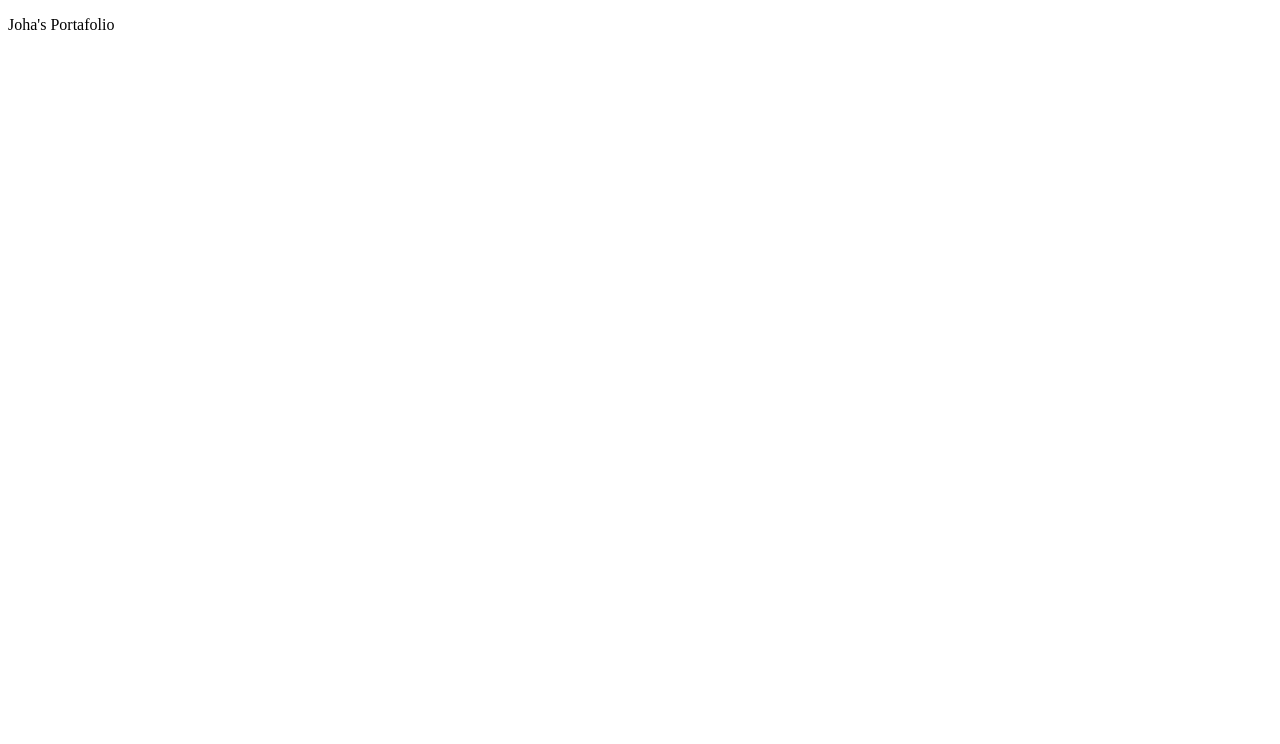
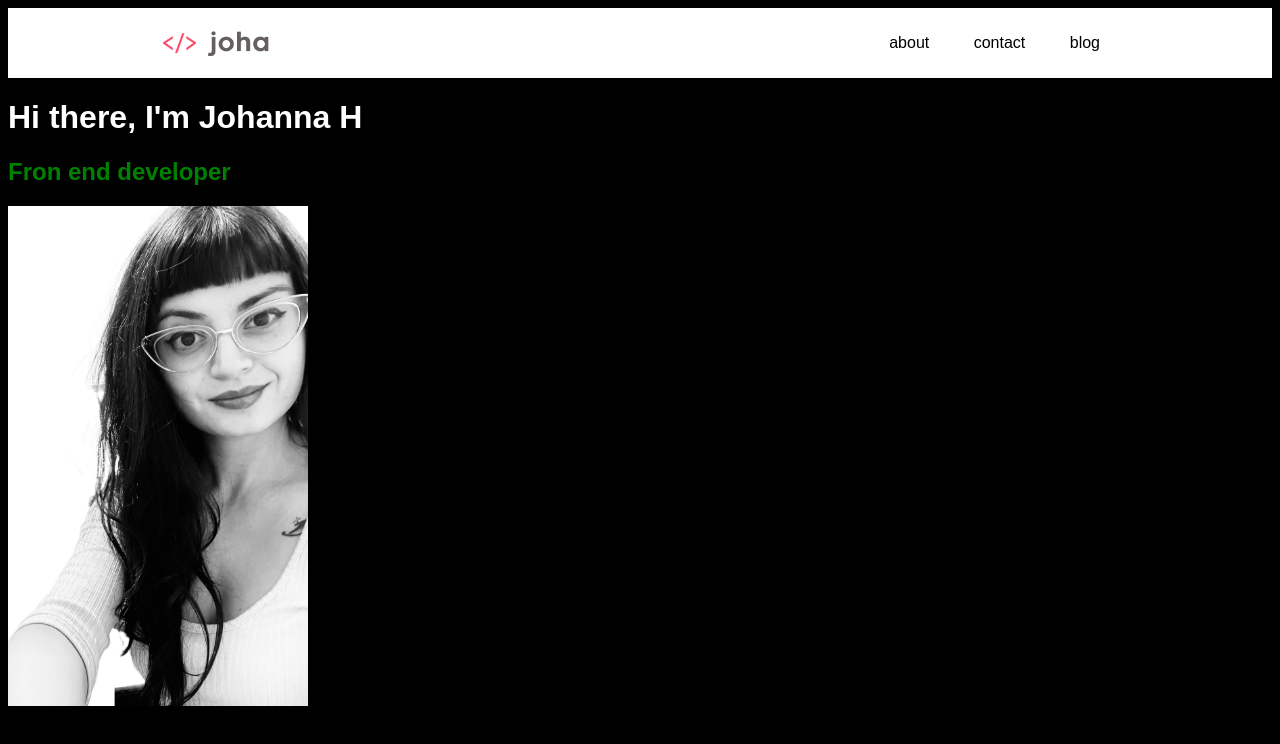
Before and after one commit to Johabela/portafolio_joha, a plain HTML site: page index.html in a window 1280 px wide. Drawn offline with Linux system fonts and the light colour scheme.

Commit message:
Working on the header and nav bar

```diff
--- a/css.css/style.css
+++ b/css.css/style.css
@@ -0,0 +1,57 @@
+body {
+    background-color: black;
+    font-family: Arial, Helvetica, sans-serif;
+
+}
+
+
+
+header {
+    background-color: white;
+}
+
+.container {
+    display: flex;
+    justify-content: space-between;
+    max-width: 60rem;
+    margin: 0 auto;
+    align-items: center;
+    padding: 10px;
+}
+
+li {
+    display: inline-block;
+    padding: 0 1.25rem;
+}
+
+li a {
+    color: black;
+    text-decoration: none;
+}
+.logo {
+    height: 30px;
+}
+
+ul {
+    padding: 0;
+
+
+}
+@media all and (max-width: 720px) {
+    .container {
+        flex-direction: column;
+        align-items: flex-start;
+    }
+    nav {
+        width: 100%;
+    }
+
+    li {
+        display: block;
+        text-align: center;
+        padding: 5px;
+    }
+
+}
+
+}
--- a/index.html
+++ b/index.html
@@ -5,11 +5,51 @@
     <meta http-equiv="X-UA-Compatible" content="IE=edge">
     <meta name="viewport" content="width=device-width, initial-scale=1.0">
     <title>Portafolio_Joha</title>
-    <link rel="shortcut icon" type="img/png" href="img/favicon-32x32.png">
+    <link rel="shortcut icon" type="img/png" href="img/logo.png">
+    <link rel="stylesheet" type="text/css" href="css.css/style.css">
+        <style>
+            h1 {
+                color: white;
+                text-align:left
 
-    <title>Document</title>
+                }
+            h2 {
+                color: green;
+                text-align: left;
+                }
+        </style>
+
+
 </head>
-<body>
-    <p>Joha's Portafolio</p>
-</body>
+    <body>
+
+        <header>
+            <div class="container">
+                <img src="img/logo.png" class="logo">
+
+                <nav>
+                    <ul>
+                        <li><a href="#">about</a></li>
+                        <li><a href="#">contact</a></li>
+                        <li><a href="#">blog</a></li>
+                    </ul>
+                </nav>
+            </div>
+        </header>
+
+        <main>
+
+                <h1> <b>Hi there, I'm Johanna H</b></h1>
+                <h2>Fron end developer</h2>
+
+            <img src="img/me.jpg" alt="Me" width="300px" height="500px">
+        </main>
+
+
+
+    </body>
+
+
+
+
 </html>
```
Also changed, not shown: img/logo.png (added), img/me.jpg (added), 1 other file.
